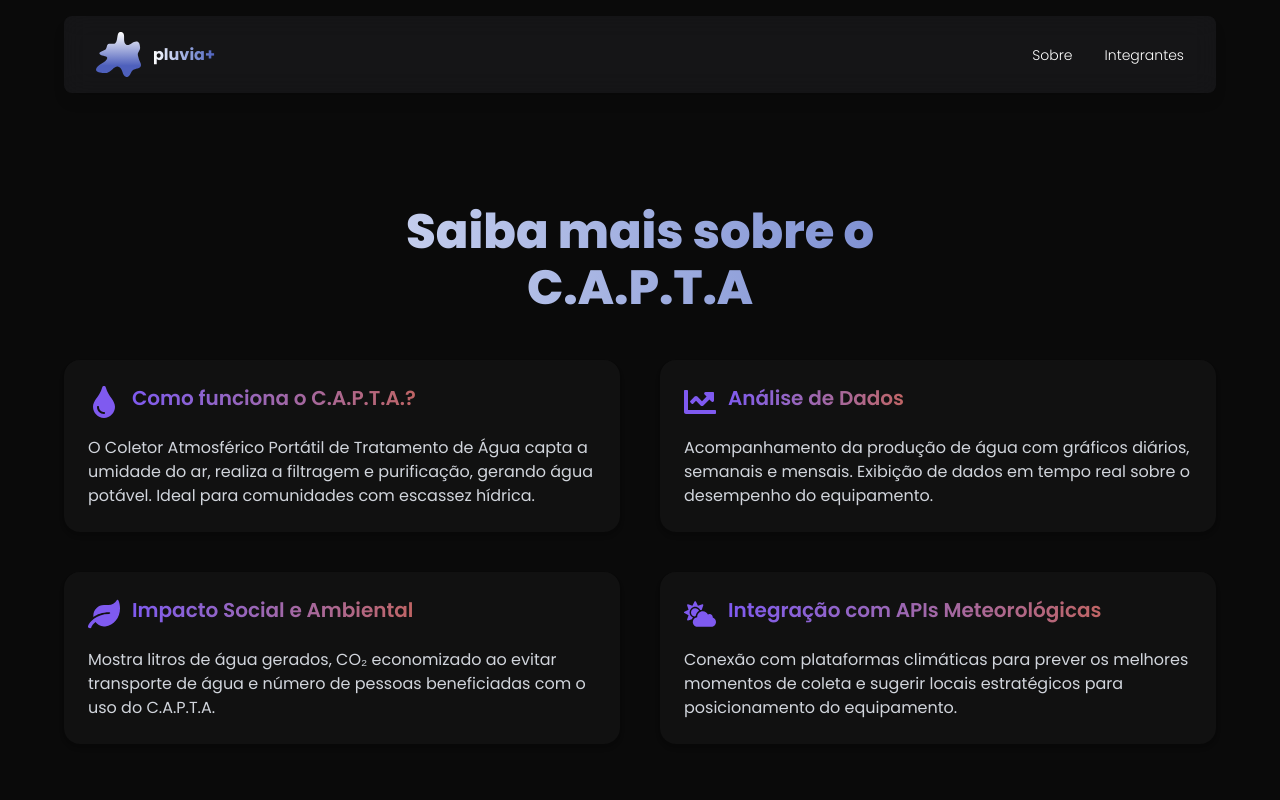
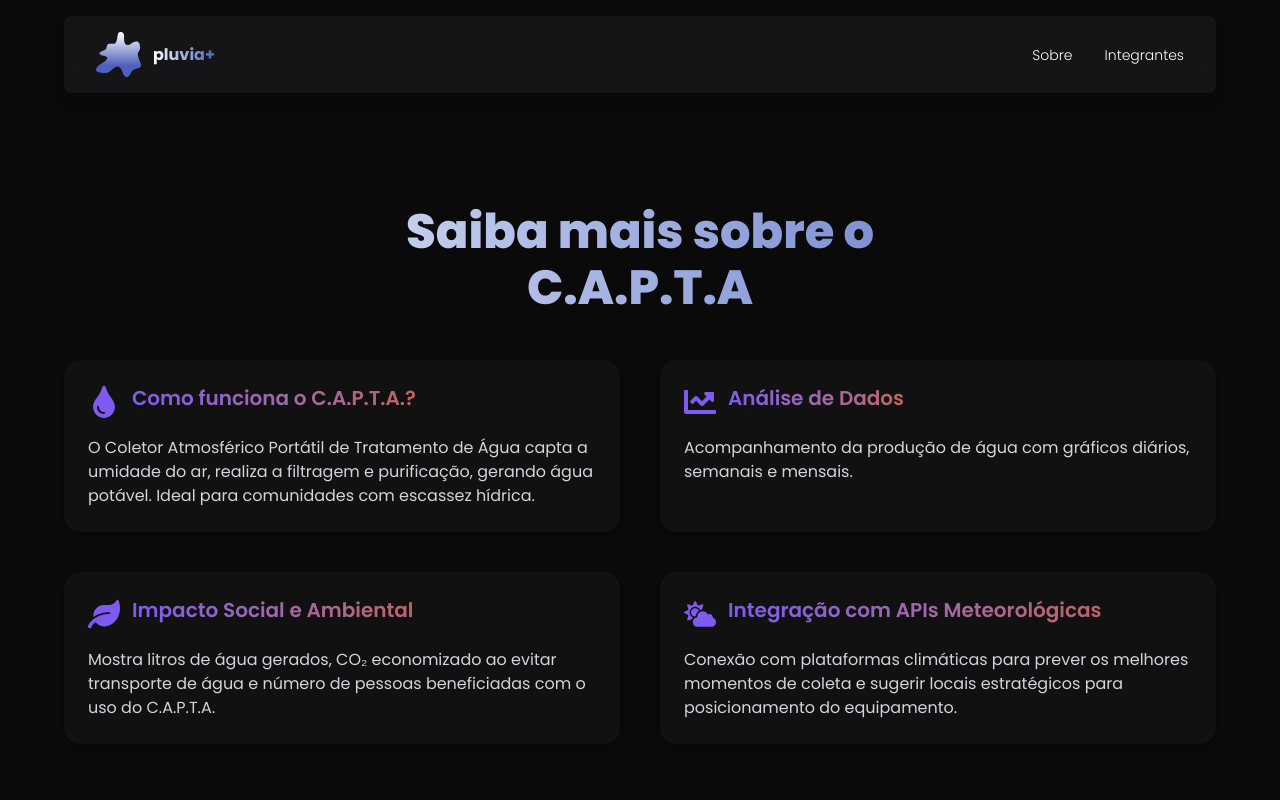
Before and after one commit to GabrielRossi01/website-pluvia, a Next.js app: page /sobre in a window 1280 px wide. Shown: the top 800 px of the page. Built offline with nearby package versions, Linux system fonts and the light colour scheme.

Commit message:
Removendo palavras de contexto que não será mais utilizado na rota sobre

```diff
--- a/src/app/sobre/page.tsx
+++ b/src/app/sobre/page.tsx
@@ -16,7 +16,7 @@ export default function Sobre() {
     {
       title: "Análise de Dados",
       description:
-        "Acompanhamento da produção de água com gráficos diários, semanais e mensais. Exibição de dados em tempo real sobre o desempenho do equipamento.",
+        "Acompanhamento da produção de água com gráficos diários, semanais e mensais.",
       icon: <FaChartLine className="w-8 h-8 text-[#7F5AF0]" />,
     },
     {
```
